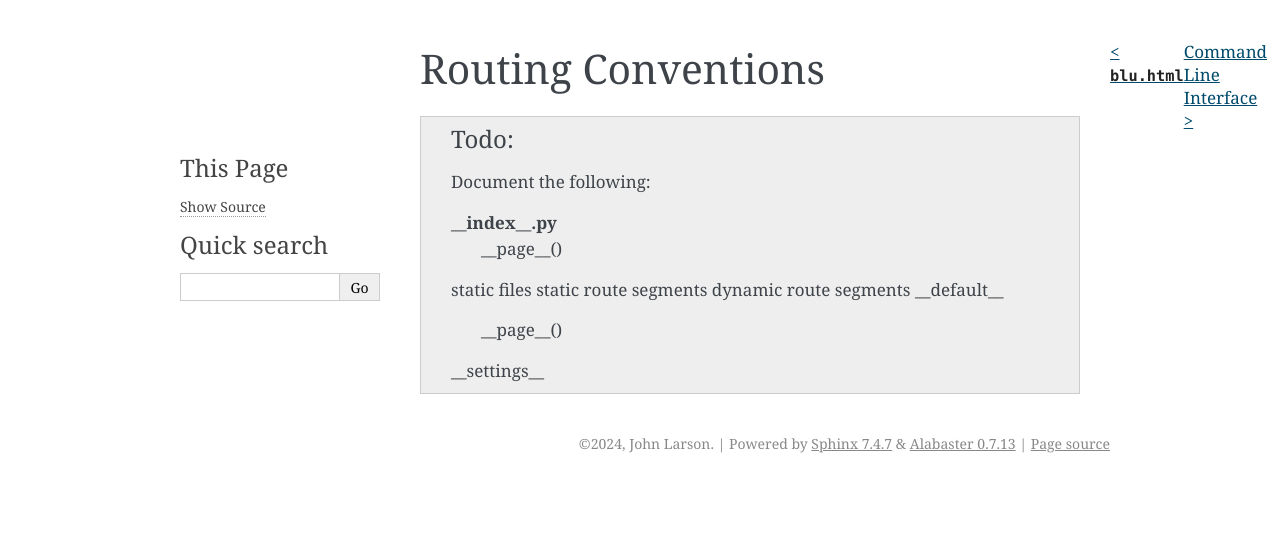
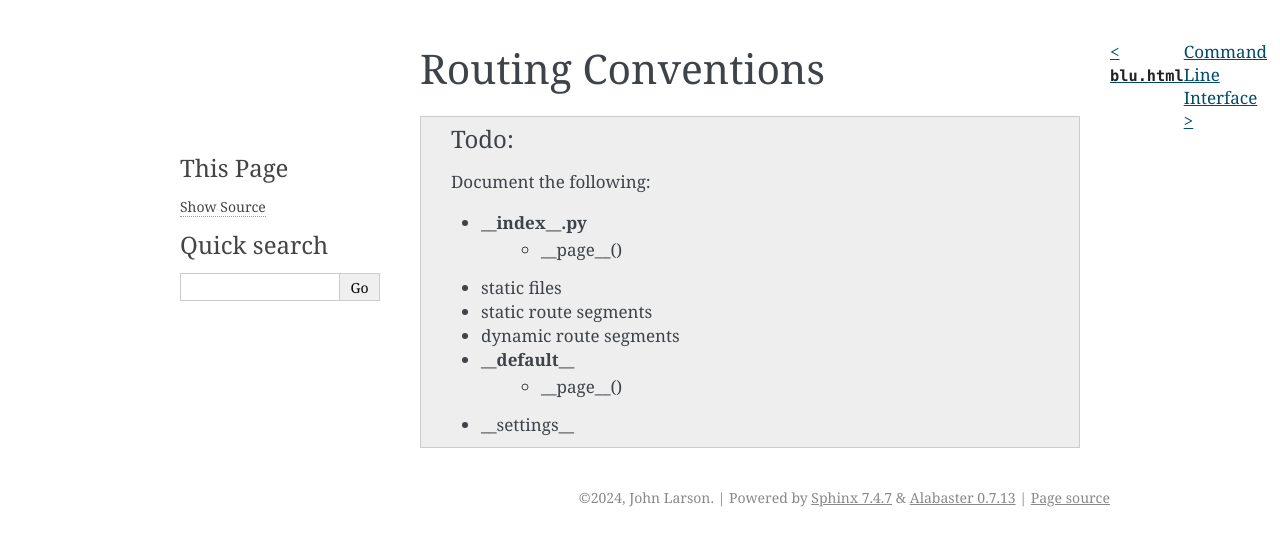
Before and after one commit to johnlarson/blu, a Sphinx documentation site: the page built from docs/api-reference/routing-conventions.rst, in a window 1280 px wide. Shown: the top 546 px of the page. Built offline with Sphinx 7.4.7, drawn with Linux system fonts in a browser that asks for light colours.

```diff
--- a/docs/api-reference/external-libraries.rst
+++ b/docs/api-reference/external-libraries.rst
@@ -5,6 +5,6 @@ External Libraries
 
     Write intro paragraph and document the following:
 
-    React HTML elements
-    Quart
-    Pyscript
+    - React HTML elements
+    - Quart
+    - Pyscript
--- a/docs/api-reference/index.rst
+++ b/docs/api-reference/index.rst
@@ -9,3 +9,4 @@ API Reference
    blu.html
    routing-conventions
    cli
+   external-libraries
--- a/docs/api-reference/routing-conventions.rst
+++ b/docs/api-reference/routing-conventions.rst
@@ -5,11 +5,11 @@ Routing Conventions
 
     Document the following:
 
-    __index__.py
-        __page__()
-    static files
-    static route segments
-    dynamic route segments
-    __default__
-        __page__()
-    __settings__
+    - __index__.py
+        - __page__()
+    - static files
+    - static route segments
+    - dynamic route segments
+    - __default__
+        - __page__()
+    - __settings__
```
Also changed, not shown: docs/api-reference/blu.rst (+9 -9 lines), docs/api-reference/cli.rst (+18 -2 lines).
